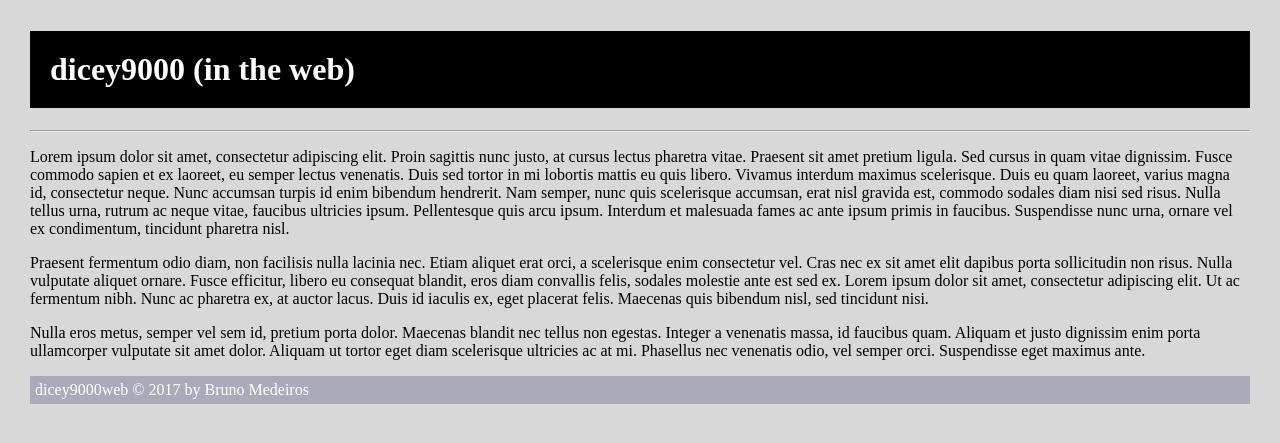
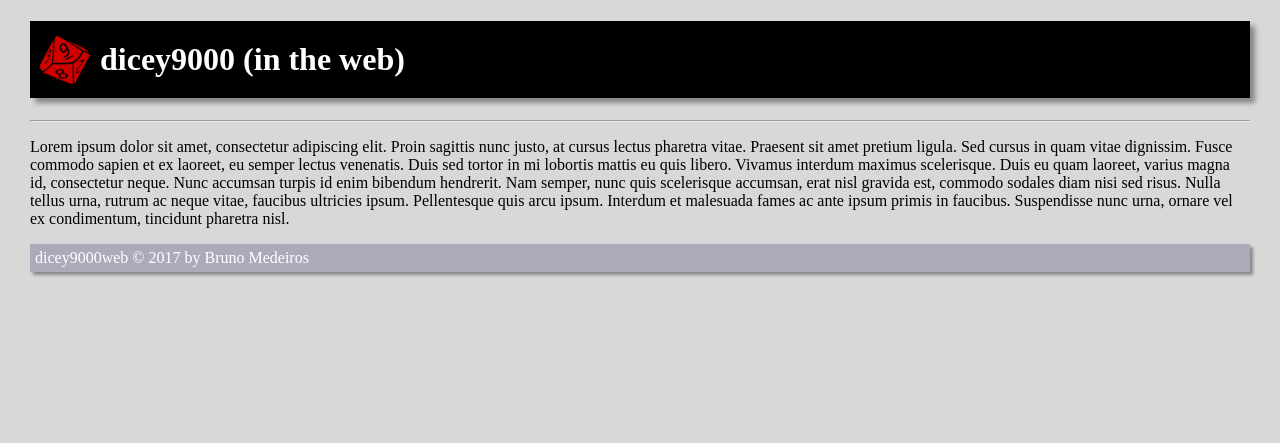
Before and after one commit to brmedeiros/dicey9000web, a Django app: page /dice/ in a window 1280 px wide. Shown: the top 443 px of the page. Run offline with Django 3.2, Linux system fonts and the light colour scheme.

Commit message:
adds dice image and favicon to the home view in the dice app
* improves css and template for the home view in the dice app

```diff
--- a/dice/static/dice/style.css
+++ b/dice/static/dice/style.css
@@ -1,27 +1,35 @@
 body {
     background-color: #D8D8D8;
-    margin: 0px 20px 20px 20px;
+    margin: -10px 20px 20px 20px;
     padding: 10px;
 }
 
 header {
+    background-color: black;
+    box-shadow: 5px 5px 5px #888888;
     text-align: left;
 }
 
 header a {
-    text-decoration:none;
+    text-decoration: none;
     color: white;
 }
 
 header h1 {
-    background:black;
-    padding:20px
+    padding: 20px
+}
+
+header img {
+    float: left;
+    width: 50px;
+    margin: -5px 10px 0px -10px
 }
 
 footer {
-    background:#aab;
-    color:white;
-    padding:5px;
+    background: #aab;
+    box-shadow: 3px 3px 3px #888888;
+    color: white;
+    padding: 5px;
 }
 
 /* .flex-container { */
@@ -36,4 +44,4 @@ footer {
 /*     padding: 10px; */
 /*     -webkit-flex: 1 100%; */
 /*     flex: 1 100%; */
-}
+/* } */
--- a/dice/templates/dice/home.html
+++ b/dice/templates/dice/home.html
@@ -5,13 +5,18 @@
     <!-- Add CSS in static file -->
     {% load static %}
     <link rel="stylesheet" type="text/css" href="{% static 'dice/style.css' %}">
-
+    <link rel="shortcut icon" href="{%  static 'dice/images/favicon.ico' %}">
     <title>dicey9000web</title>
   </head>
 
   <body>
     <header>
-      <h1><a href="{% url 'dice:home' %}">dicey9000 (in the web)</a></h1>
+      <h1>
+	<a href="{% url 'dice:home' %}">
+	  <img src="{% static 'dice/images/dice.png' %}" alt="dice">
+	  dicey9000 (in the web)
+	</a>
+      </h1>
     </header>
     <hr>
 
@@ -29,23 +34,7 @@
     ac ante ipsum primis in faucibus. Suspendisse nunc urna, ornare
     vel ex condimentum, tincidunt pharetra nisl.</p>
 
-    <p>Praesent fermentum odio diam, non facilisis nulla lacinia
-    nec. Etiam aliquet erat orci, a scelerisque enim consectetur
-    vel. Cras nec ex sit amet elit dapibus porta sollicitudin non
-    risus. Nulla vulputate aliquet ornare. Fusce efficitur, libero eu
-    consequat blandit, eros diam convallis felis, sodales molestie
-    ante est sed ex. Lorem ipsum dolor sit amet, consectetur
-    adipiscing elit. Ut ac fermentum nibh. Nunc ac pharetra ex, at
-    auctor lacus. Duis id iaculis ex, eget placerat felis. Maecenas
-    quis bibendum nisl, sed tincidunt nisi.</p>
+    <footer>dicey9000web &copy 2017 by Bruno Medeiros</footer>
 
-    <p>Nulla eros metus, semper vel sem id, pretium porta
-    dolor. Maecenas blandit nec tellus non egestas. Integer a
-    venenatis massa, id faucibus quam. Aliquam et justo dignissim enim
-    porta ullamcorper vulputate sit amet dolor. Aliquam ut tortor eget
-    diam scelerisque ultricies ac at mi. Phasellus nec venenatis odio,
-    vel semper orci. Suspendisse eget maximus ante.</p>
-
-    <footer>dicey9000web &copy 2017 by Bruno Medeiros</footer>
   </body>
 </html>
--- a/dicey9000web/settings.py
+++ b/dicey9000web/settings.py
@@ -125,8 +125,3 @@ PROJECT_ROOT = os.path.dirname(os.path.abspath(__file__))
 
 STATIC_ROOT = os.path.join(PROJECT_ROOT, 'staticfiles')
 STATIC_URL = '/static/'
-
-# # Extra places for collectstatic to find static files.
-# STATICFILES_DIRS = (
-#     os.path.join(PROJECT_ROOT, 'static'),
-# )
```
Also changed, not shown: dice/static/dice/images/dice.png (added), dice/static/dice/images/favicon.ico (added), 1 other file.
